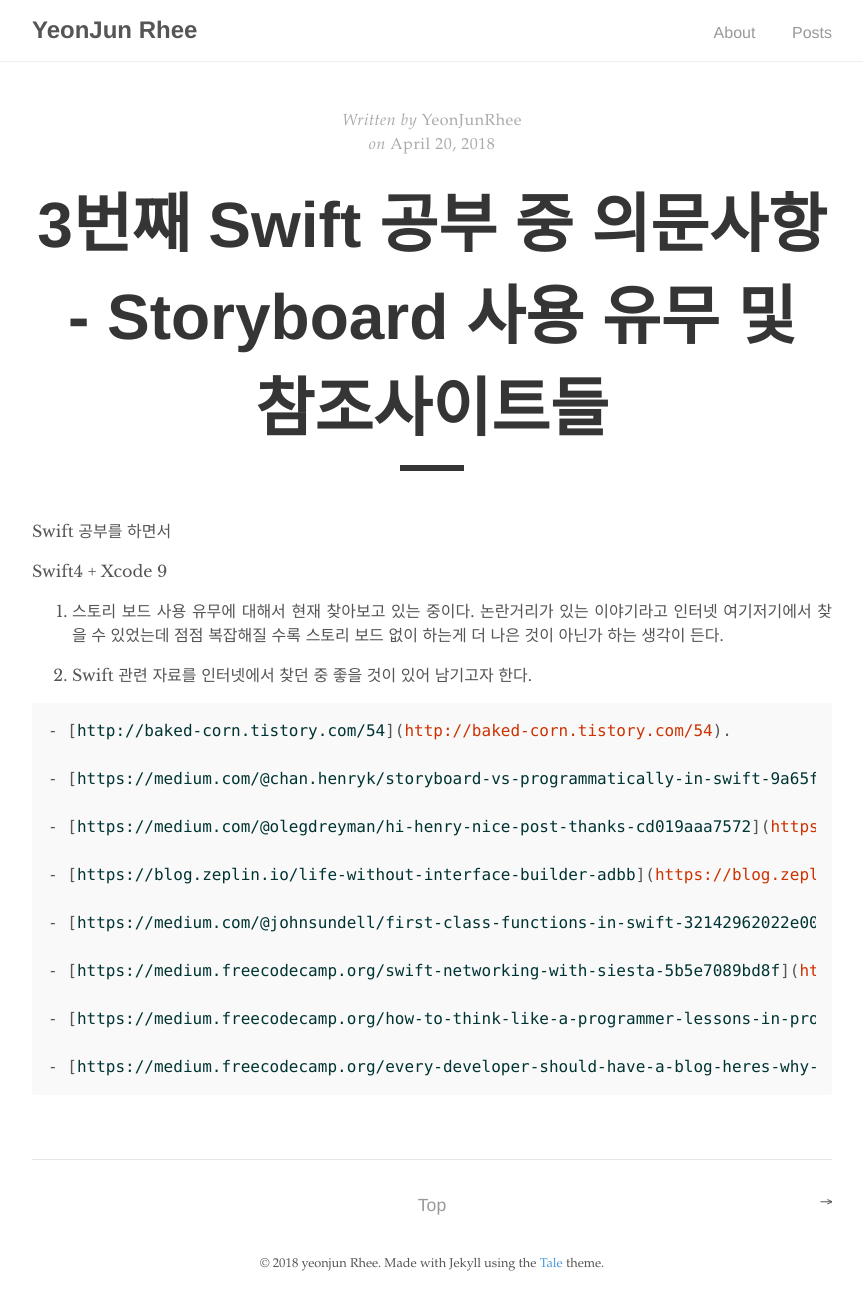
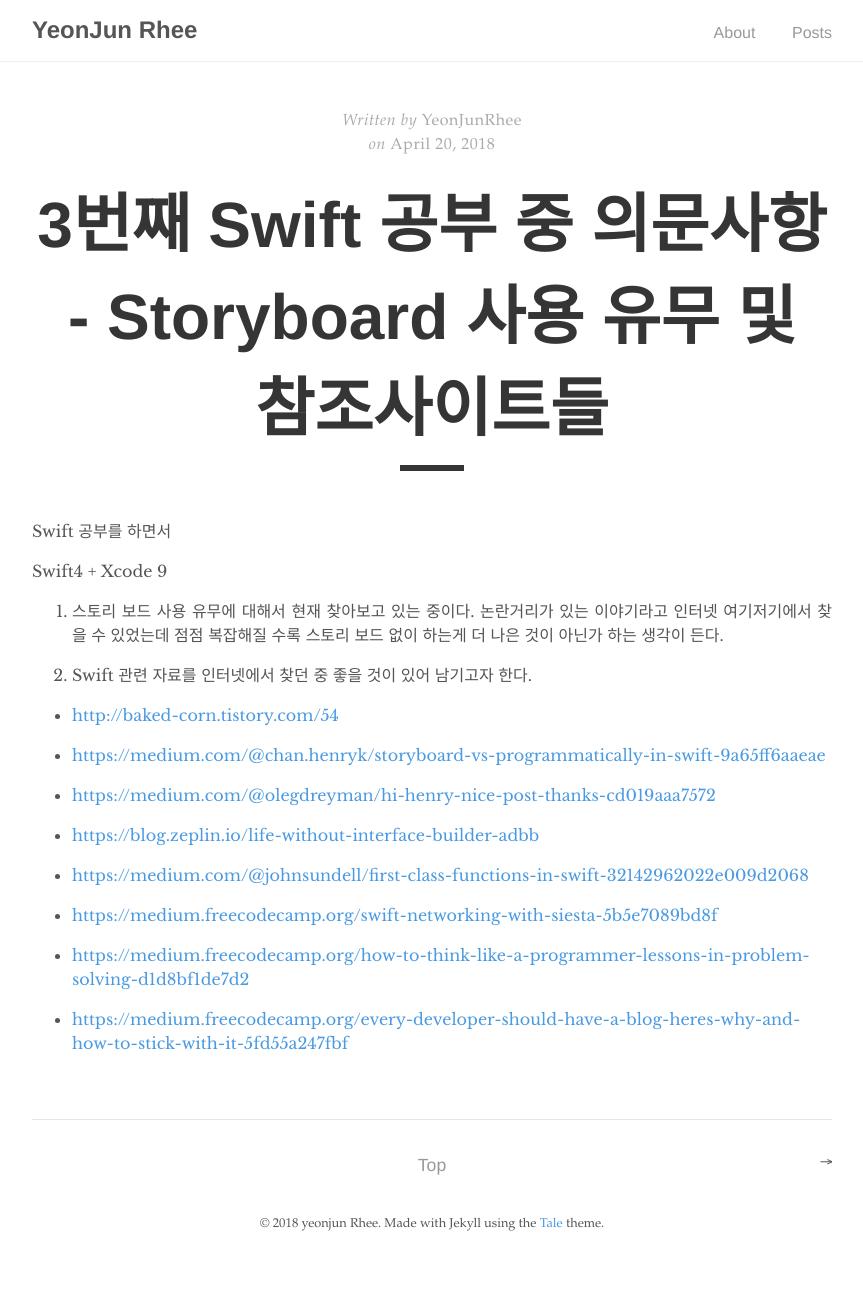
Before and after one commit to yeonjunrhee/yeonjunrhee.github.io, a Jekyll site: the page built from _posts/2018-04-20-3rd-Read-about-swirft.md, in a window 1280 px wide. Shown: the whole page, without its empty margins (208-1071 px from the left). Built offline with Jekyll 4.4.1, drawn with Linux system fonts in a browser that asks for light colours; after the commit the page ends 1267 px from its top, so only the background shows below that.

Commit message:
docs: Edit- 3nd Read about Swift, Storyboard

```diff
--- a/_posts/2018-04-20-3rd-Read-about-swirft.md
+++ b/_posts/2018-04-20-3rd-Read-about-swirft.md
@@ -14,21 +14,19 @@ Swift4 + Xcode 9
 
 
 2. Swift 관련 자료를 인터넷에서 찾던 중 좋을 것이 있어 남기고자 한다.
-{% highlight markdown %}
-- [http://baked-corn.tistory.com/54](http://baked-corn.tistory.com/54).
 
-- [https://medium.com/@chan.henryk/storyboard-vs-programmatically-in-swift-9a65ff6aaeae](https://medium.com/@chan.henryk/storyboard-vs-programmatically-in-swift-9a65ff6aaeae).
+- [http://baked-corn.tistory.com/54](http://baked-corn.tistory.com/54)
 
-- [https://medium.com/@olegdreyman/hi-henry-nice-post-thanks-cd019aaa7572](https://medium.com/@olegdreyman/hi-henry-nice-post-thanks-cd019aaa7572).
+- [https://medium.com/@chan.henryk/storyboard-vs-programmatically-in-swift-9a65ff6aaeae](https://medium.com/@chan.henryk/storyboard-vs-programmatically-in-swift-9a65ff6aaeae)
 
-- [https://blog.zeplin.io/life-without-interface-builder-adbb](https://blog.zeplin.io/life-without-interface-builder-adbb).
+- [https://medium.com/@olegdreyman/hi-henry-nice-post-thanks-cd019aaa7572](https://medium.com/@olegdreyman/hi-henry-nice-post-thanks-cd019aaa7572)
 
-- [https://medium.com/@johnsundell/first-class-functions-in-swift-32142962022e009d2068](https://medium.com/@johnsundell/first-class-functions-in-swift-32142962022e009d2068).
+- [https://blog.zeplin.io/life-without-interface-builder-adbb](https://blog.zeplin.io/life-without-interface-builder-adbb)
 
-- [https://medium.freecodecamp.org/swift-networking-with-siesta-5b5e7089bd8f](https://medium.freecodecamp.org/swift-networking-with-siesta-5b5e7089bd8f).
+- [https://medium.com/@johnsundell/first-class-functions-in-swift-32142962022e009d2068](https://medium.com/@johnsundell/first-class-functions-in-swift-32142962022e009d2068)
 
-- [https://medium.freecodecamp.org/how-to-think-like-a-programmer-lessons-in-problem-solving-d1d8bf1de7d2](https://medium.freecodecamp.org/how-to-think-like-a-programmer-lessons-in-problem-solving-d1d8bf1de7d2).
+- [https://medium.freecodecamp.org/swift-networking-with-siesta-5b5e7089bd8f](https://medium.freecodecamp.org/swift-networking-with-siesta-5b5e7089bd8f)
 
-- [https://medium.freecodecamp.org/every-developer-should-have-a-blog-heres-why-and-how-to-stick-with-it-5fd55a247fbf](https://medium.freecodecamp.org/every-developer-should-have-a-blog-heres-why-and-how-to-stick-with-it-5fd55a247fbf).
+- [https://medium.freecodecamp.org/how-to-think-like-a-programmer-lessons-in-problem-solving-d1d8bf1de7d2](https://medium.freecodecamp.org/how-to-think-like-a-programmer-lessons-in-problem-solving-d1d8bf1de7d2)
 
-{% endhighlight %}
+- [https://medium.freecodecamp.org/every-developer-should-have-a-blog-heres-why-and-how-to-stick-with-it-5fd55a247fbf](https://medium.freecodecamp.org/every-developer-should-have-a-blog-heres-why-and-how-to-stick-with-it-5fd55a247fbf)
```
